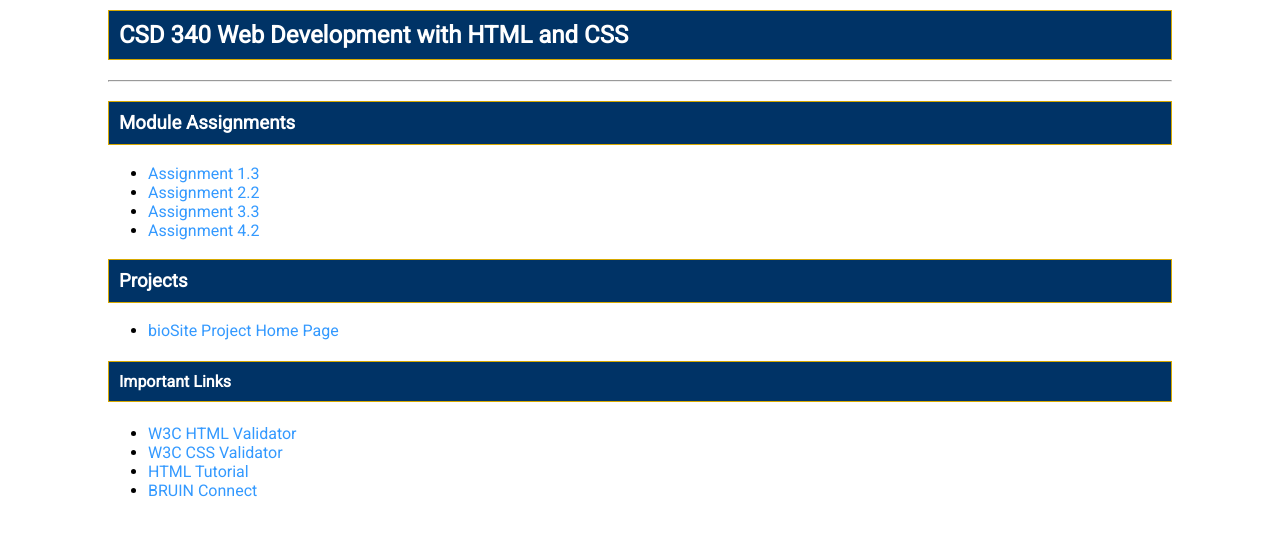
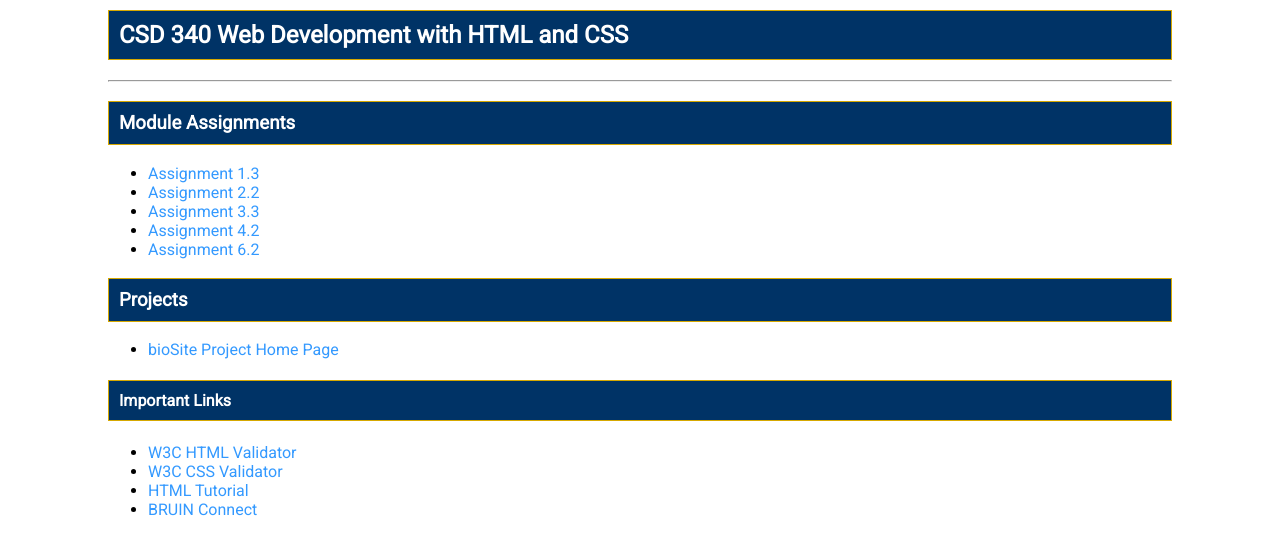
Before and after one commit to agentsmith357/csd-340, a plain HTML site: page index.html in a window 1280 px wide. Shown: the part 121-676 px from the top of the page. Drawn offline with Linux system fonts and the light colour scheme.

Commit message:
Completed 6.2

```diff
--- a/index.html
+++ b/index.html
@@ -19,6 +19,7 @@
             <li><a href="module-2/Jenkins_Mod2_2.html">Assignment 2.2</a></li>
             <li><a href="module-3/Jenkins_Mod3_3.html">Assignment 3.3</a></li>
 			<li><a href="module-4/Jenkins_Mod4_2.html">Assignment 4.2</a></li>
+			<li><a href="module-6/Jenkins_Mod6_2.html">Assignment 6.2</a></li>
 
         </ul>
 
```
